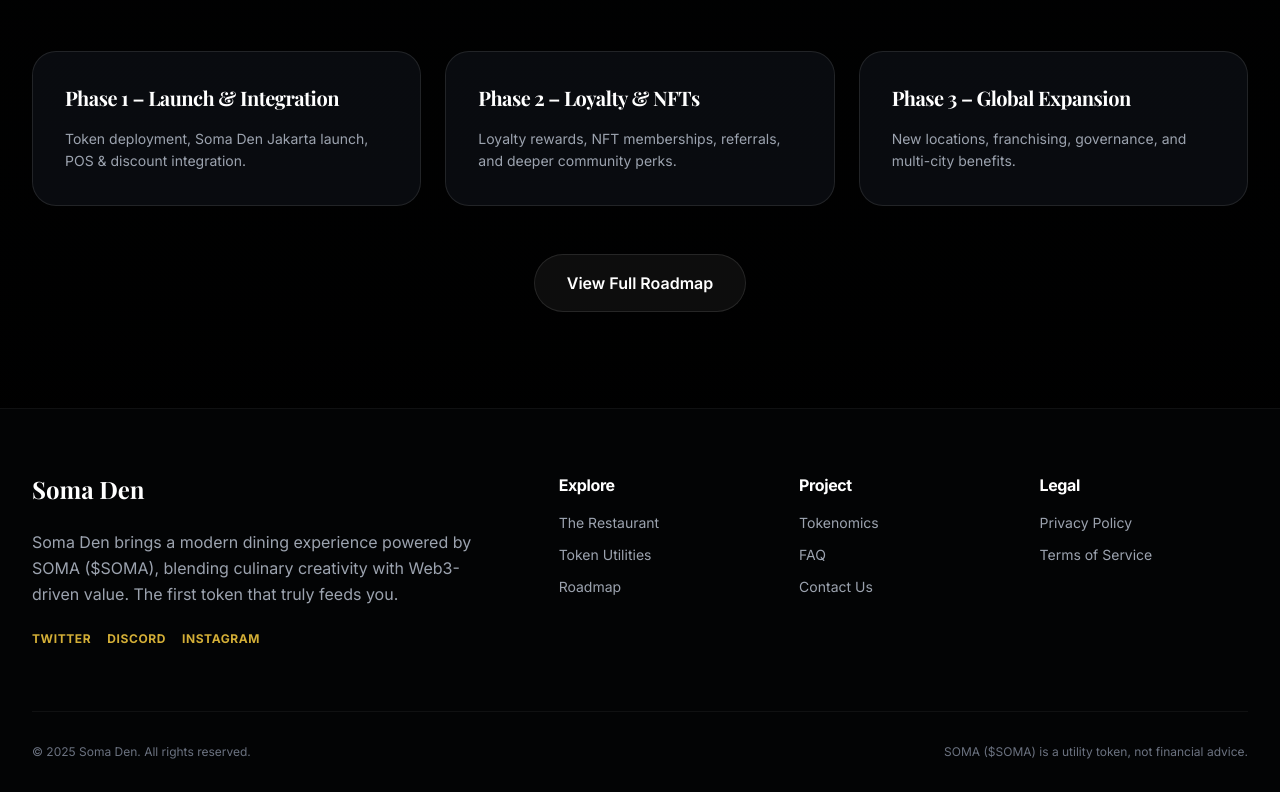
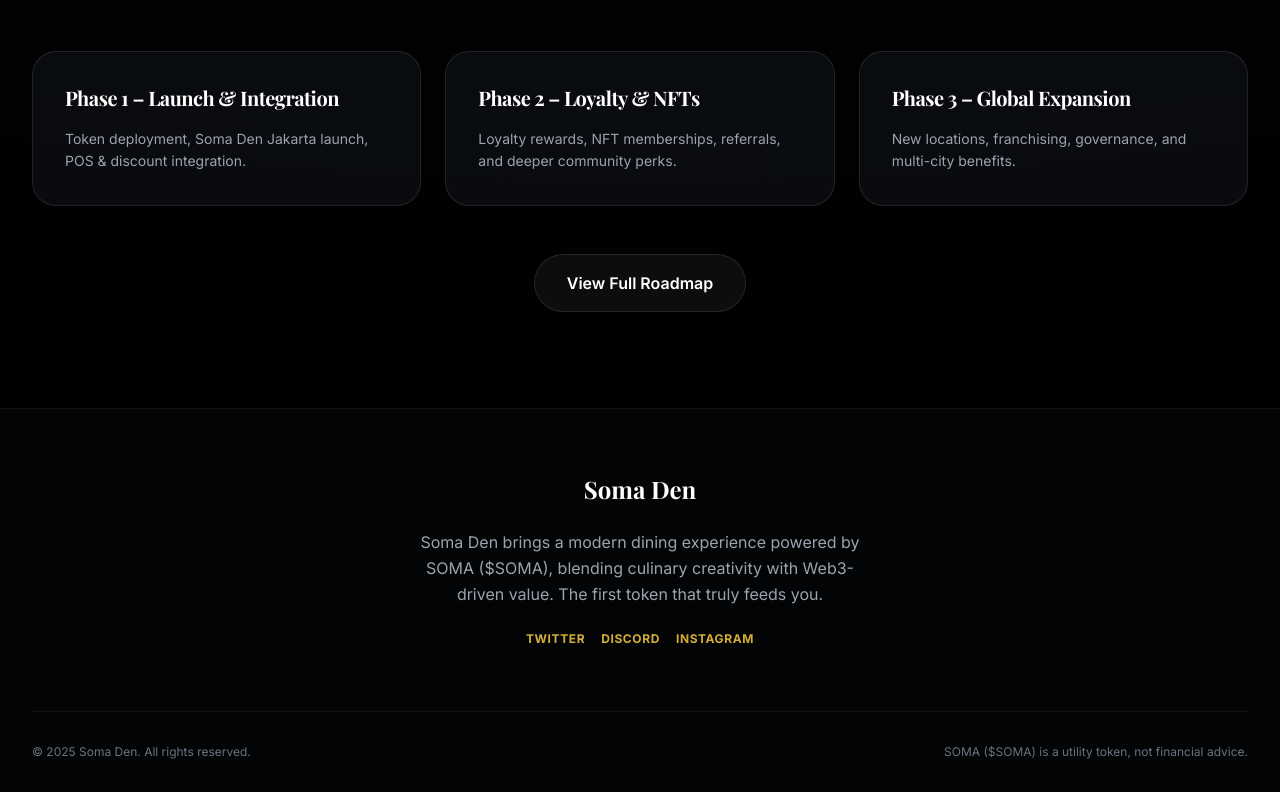
Before and after one commit to bjoe08357-crypto/somaden, a Next.js app: page / in a window 1280 px wide. Shown: the part 4313-5105 px from the top of the page. Built offline with nearby package versions, Linux system fonts and the light colour scheme; a web font is replaced by a local one.

Commit message:
footer update
footer update

```diff
--- a/components/Footer.tsx
+++ b/components/Footer.tsx
@@ -17,7 +17,7 @@ export default function Footer() {
     <footer className="border-t border-white/5 bg-night pt-16 pb-8">
       <div className="mx-auto max-w-7xl px-4 sm:px-6 lg:px-8">
         <div className="grid gap-12 lg:grid-cols-12">
-          <div className="lg:col-span-5 space-y-6">
+          <div className="lg:col-span-12 flex flex-col items-center space-y-6 text-center">
             <Link href="/" className="inline-block">
               <span className="font-display text-2xl font-bold text-white">Soma Den</span>
             </Link>
@@ -34,32 +34,6 @@ export default function Footer() {
               ))}
             </div>
           </div>
-
-          <div className="lg:col-span-7 grid grid-cols-2 gap-8 sm:grid-cols-3">
-            <div>
-              <h4 className="font-bold text-white mb-4">Explore</h4>
-              <ul className="space-y-3 text-sm text-gray-400">
-                <li><Link href="/restaurant" className="hover:text-gold-400 transition-colors">The Restaurant</Link></li>
-                <li><Link href="/utilities" className="hover:text-gold-400 transition-colors">Token Utilities</Link></li>
-                <li><Link href="/roadmap" className="hover:text-gold-400 transition-colors">Roadmap</Link></li>
-              </ul>
-            </div>
-            <div>
-              <h4 className="font-bold text-white mb-4">Project</h4>
-              <ul className="space-y-3 text-sm text-gray-400">
-                <li><Link href="/tokenomics" className="hover:text-gold-400 transition-colors">Tokenomics</Link></li>
-                <li><Link href="/faq" className="hover:text-gold-400 transition-colors">FAQ</Link></li>
-                <li><Link href="/contact" className="hover:text-gold-400 transition-colors">Contact Us</Link></li>
-              </ul>
-            </div>
-            <div>
-              <h4 className="font-bold text-white mb-4">Legal</h4>
-              <ul className="space-y-3 text-sm text-gray-400">
-                <li><a href="#" className="hover:text-gold-400 transition-colors">Privacy Policy</a></li>
-                <li><a href="#" className="hover:text-gold-400 transition-colors">Terms of Service</a></li>
-              </ul>
-            </div>
-          </div>
         </div>
 
         <div className="mt-16 border-t border-white/5 pt-8 flex flex-col md:flex-row justify-between items-center gap-4">
--- a/components/Navbar.tsx
+++ b/components/Navbar.tsx
@@ -85,14 +85,6 @@ export default function Navbar() {
                   {item.label}
                 </Link>
               ))}
-              <div className="pt-8 flex flex-col gap-4">
-                  <p className="text-xs uppercase tracking-widest text-gray-500">Connect</p>
-                  <div className="flex justify-center gap-6">
-                     <div className="h-10 w-10 rounded-full bg-white/5 hover:bg-gold-500/20 transition-colors border border-white/10" />
-                     <div className="h-10 w-10 rounded-full bg-white/5 hover:bg-gold-500/20 transition-colors border border-white/10" />
-                     <div className="h-10 w-10 rounded-full bg-white/5 hover:bg-gold-500/20 transition-colors border border-white/10" />
-                  </div>
-              </div>
             </div>
           </div>
         )}
```
